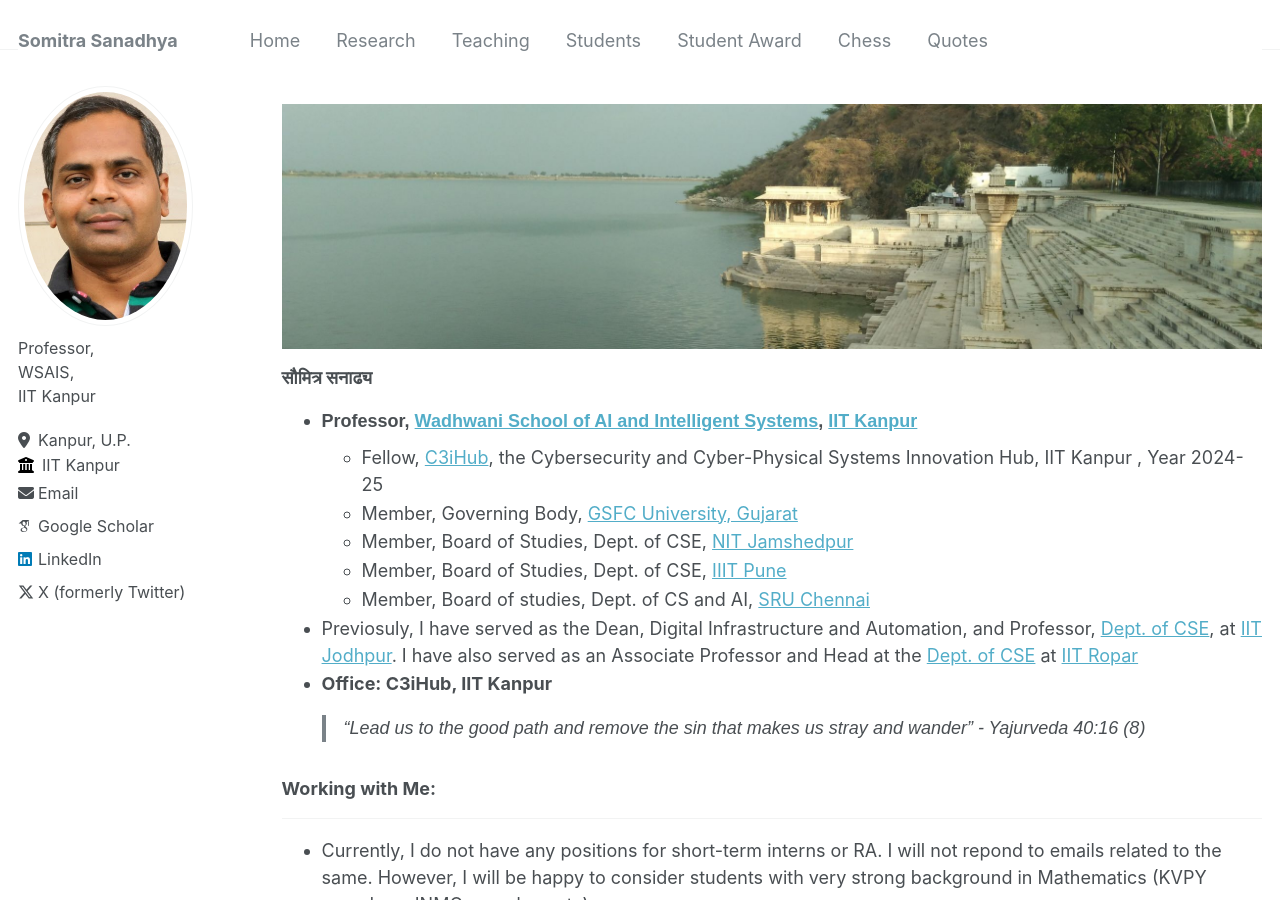
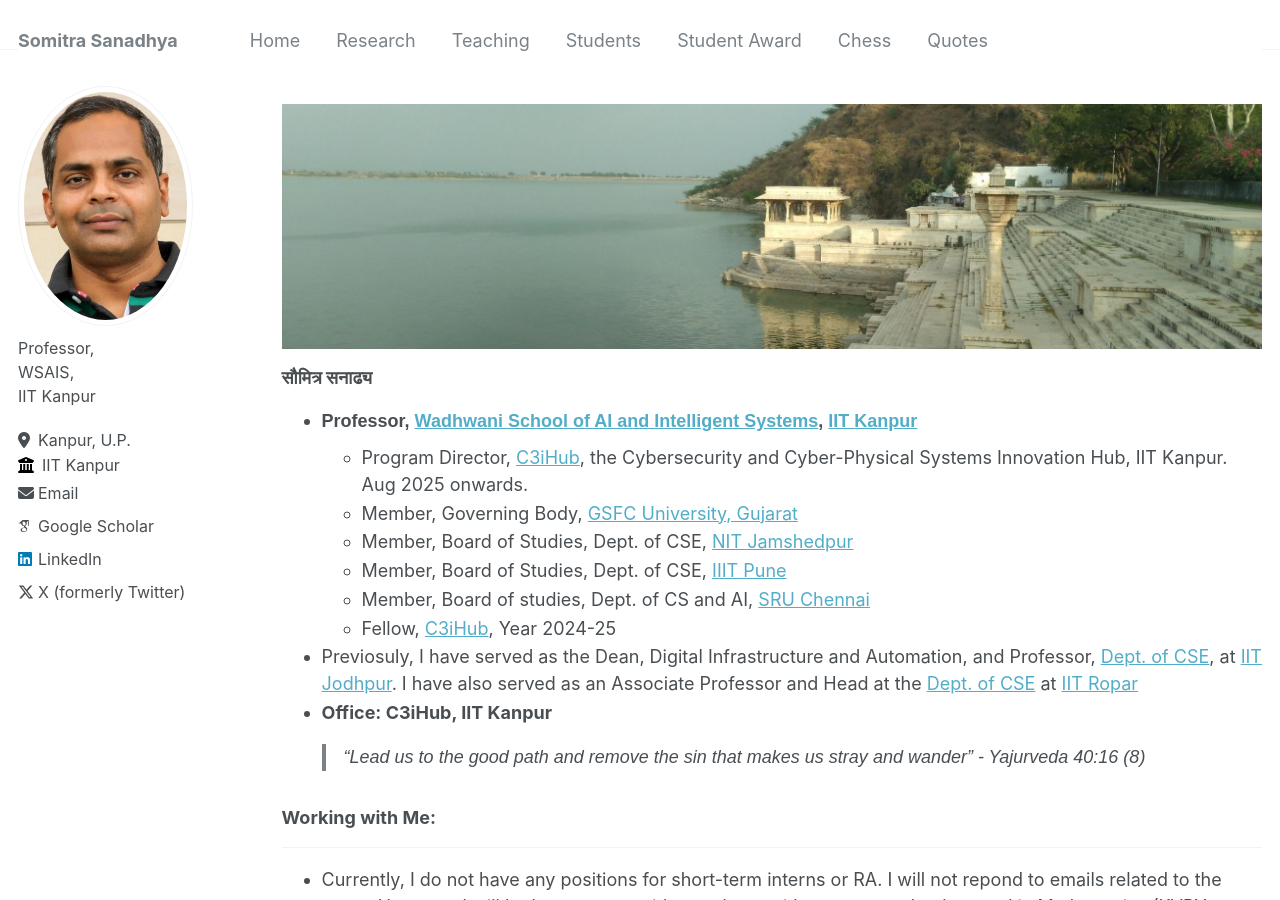
Before and after one commit to somitra-sanadhya/somitra-sanadhya.github.io, a Jekyll site: the page built from _pages/about.md, in a window 1280 px wide and 900 px high. Built offline with Jekyll 4.4.1, drawn with Linux system fonts in a browser that asks for light colours; some web fonts are replaced.

Commit message:
Update about.md

```diff
--- a/_pages/about.md
+++ b/_pages/about.md
@@ -11,11 +11,13 @@ redirect_from:
 ### सौमित्र सनाढ्य
   + **Professor, [Wadhwani School of AI and Intelligent Systems](https://www.iitk.ac.in/new/wadhwani-school-of-advanced-ai-intelligent-systems), [IIT Kanpur](https://www.iitk.ac.in/)**
 
-    + Fellow, [C3iHub](https://c3ihub.org/), the Cybersecurity and Cyber-Physical Systems Innovation Hub, IIT Kanpur , Year 2024-25
+    + Program Director, [C3iHub](https://c3ihub.org/), the Cybersecurity and Cyber-Physical Systems Innovation Hub, IIT Kanpur. Aug 2025 onwards.
     + Member, Governing Body, [GSFC University, Gujarat](https://www.gsfcuniversity.ac.in/)
     + Member, Board of Studies, Dept. of CSE, [NIT Jamshedpur](https://www.nitjsr.ac.in/)
     + Member, Board of Studies, Dept. of CSE, [IIIT Pune](https://www.iiitp.ac.in/)
     + Member, Board of studies, Dept. of CS and AI, [SRU Chennai](https://sru.edu.in/)
+    + Fellow, [C3iHub](https://c3ihub.org/), Year 2024-25
+
 
   + Previosuly, I have served as the Dean, Digital Infrastructure and Automation, and Professor, [Dept. of CSE](https://cse.iitj.ac.in/), at [IIT Jodhpur](https://iitj.ac.in/). I have also served as an Associate Professor and Head at the [Dept. of CSE](https://cse.iitrpr.ac.in/) at [IIT Ropar](https://www.iitrpr.ac.in/)
   + **Office: C3iHub, IIT Kanpur**
```
